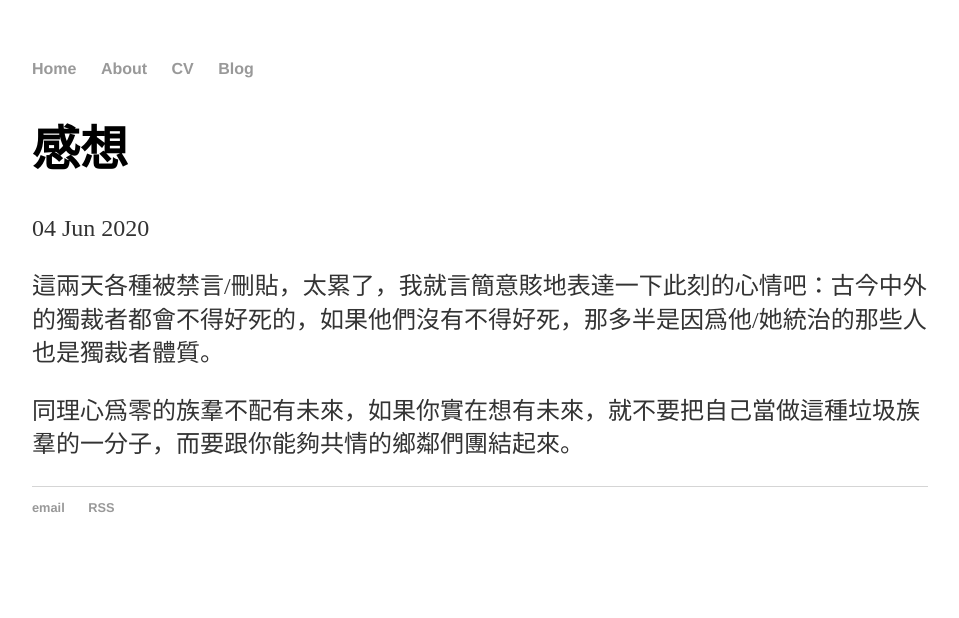
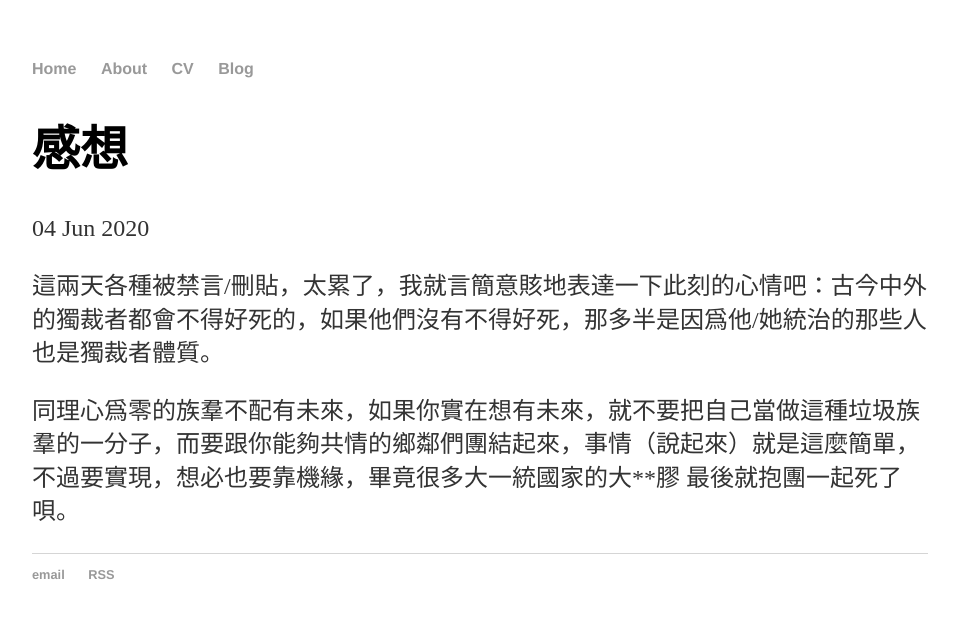
Before and after one commit to Ekove/ekove.github.io, a Jekyll site: the page built from _posts/2020-6-4-notes.md, in a window 1280 px wide. Shown: the top 618 px of the page, without its empty margins (160-1119 px from the left). Built offline with Jekyll 4.4.1, drawn with Linux system fonts in a browser that asks for light colours.

Commit message:
Update 2020-6-4-notes.md

```diff
--- a/_posts/2020-6-4-notes.md
+++ b/_posts/2020-6-4-notes.md
@@ -7,4 +7,4 @@ date: 2020-06-04
 這兩天各種被禁言/刪貼，太累了，我就言簡意賅地表達一下此刻的心情吧：古今中外的獨裁者都會不得好死的，如果他們沒有不得好死，那多半是因爲他/她統治的那些人
 也是獨裁者體質。
 
-同理心爲零的族羣不配有未來，如果你實在想有未來，就不要把自己當做這種垃圾族羣的一分子，而要跟你能夠共情的鄉鄰們團結起來。
+同理心爲零的族羣不配有未來，如果你實在想有未來，就不要把自己當做這種垃圾族羣的一分子，而要跟你能夠共情的鄉鄰們團結起來，事情（說起來）就是這麼簡單，不過要實現，想必也要靠機緣，畢竟很多大一統國家的大**膠 最後就抱團一起死了唄。
```
